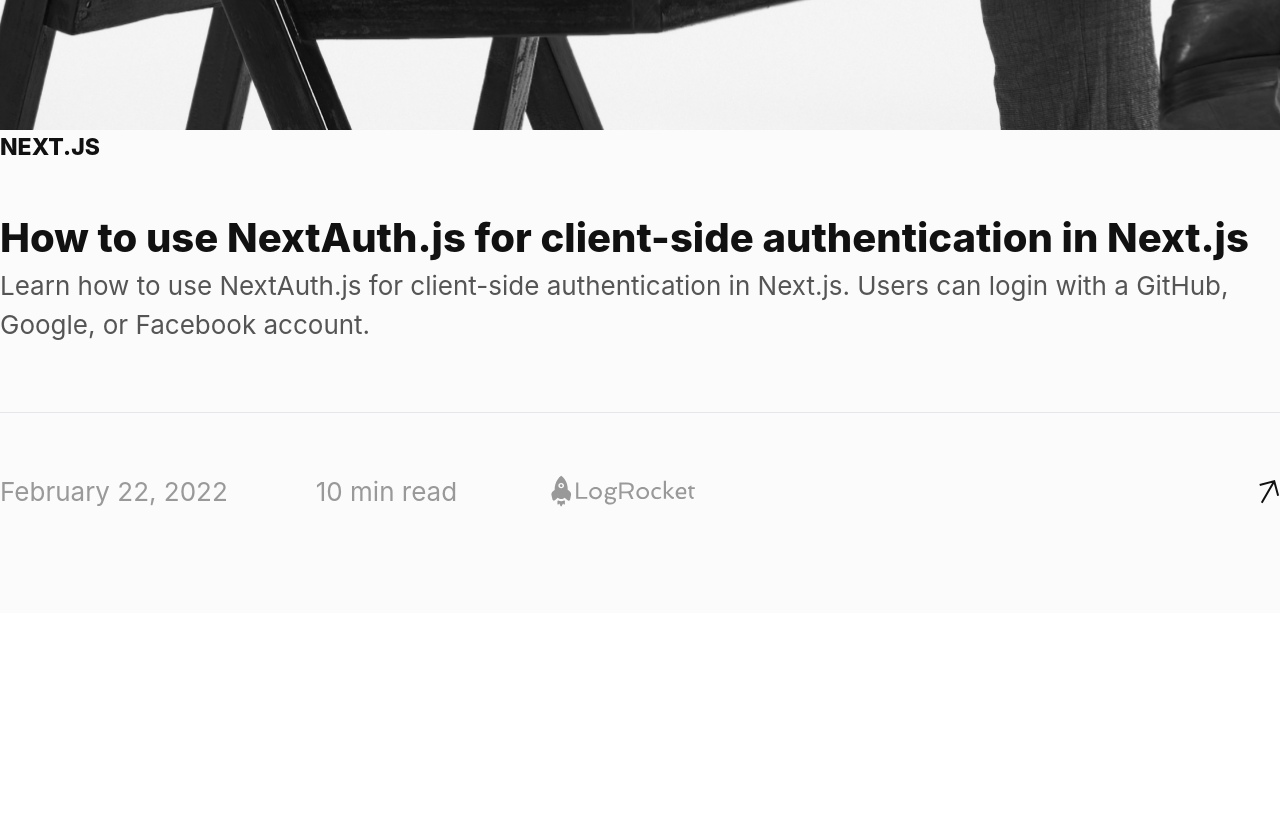
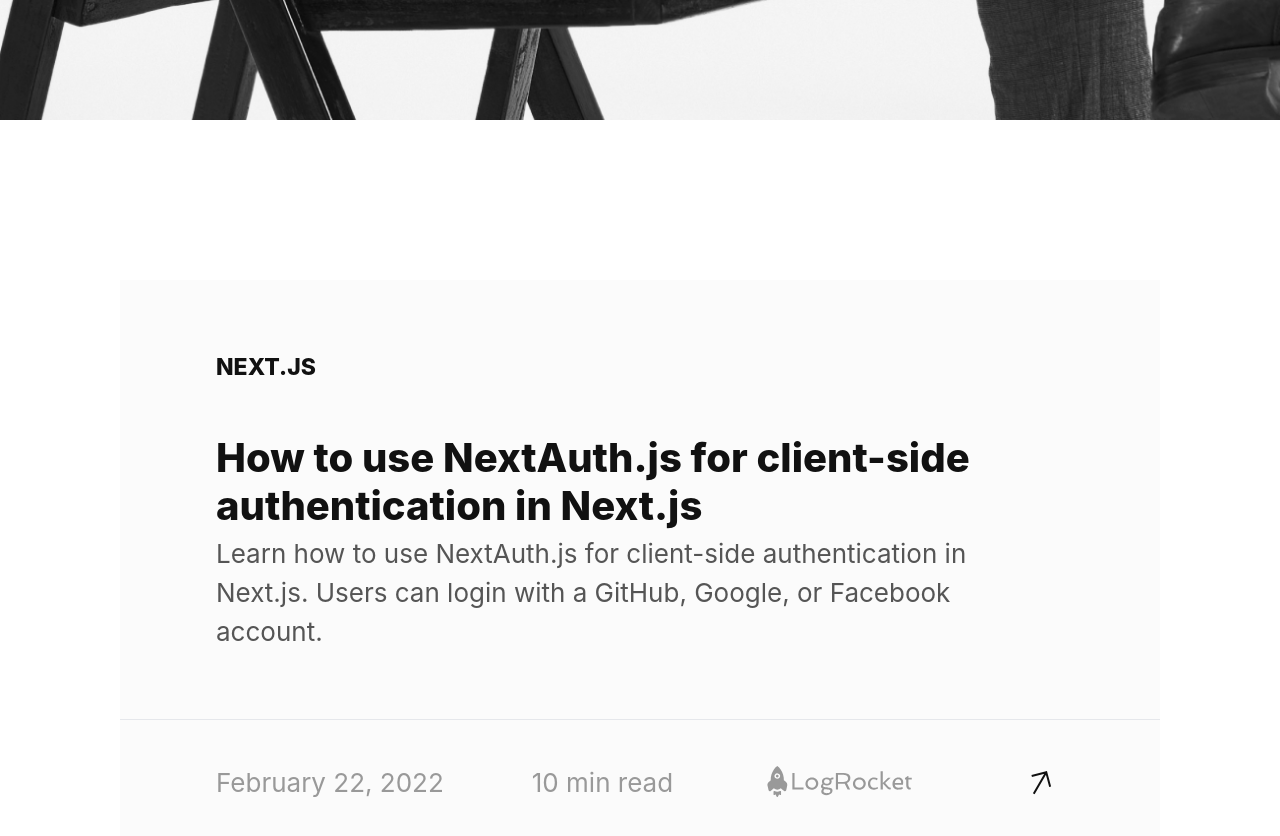
Before and after one commit to ejirocodes/portfolio-1, a Next.js app: page /article in a window 1280 px wide. Shown: the part 580-1416 px from the top of the page. Built offline with nearby package versions, Linux system fonts and the light colour scheme.

Commit message:
implement article card UI

```diff
--- a/components/CardArticle.tsx
+++ b/components/CardArticle.tsx
@@ -5,22 +5,25 @@ import ArrowUp from './shared/ArrowUp';
 const CardArticle: React.FC<Article> = ({ article }) => {
     console.log(article.title)
     return (
-        <article className="bg-[#FBFBFB] w-full md:h-[483px]">
+        <article className="bg-[#FBFBFB] w-full pt-[70px] pb-[55px] ">
             <article className="pb-[68px] border-b-[0.5px] border-solid border-[gray3]">
-                <h2 className="text-dark mb-[49px] text-[23px] font-extrabold uppercase">{article.tech}</h2>
-                <h1 className="text-dark text-[40px] leading-[48px] font-extrabold mb-[4px]">{article.title}</h1>
-                <p className="text-gray5 text-[26px] font-normal">{article.description}</p>
+                <div className="px-[96px]">
+                    <h2 className="text-dark mb-[49px] text-[23px] font-extrabold uppercase">{article.tech}</h2>
+                    <h1 className="text-dark text-[40px] leading-[48px] font-extrabold mb-[4px]">{article.title}</h1>
+                    <p className="text-gray5 text-[26px] font-normal">{article.description}</p>
+
+                </div>
 
             </article>
 
-            <article className="flex items-center justify-between text-gray3 text-[26px]">
+            <article className="flex items-center justify-between text-gray3 text-[26px] pt-[40px] px-[96px]">
                 <div className="flex items-center">
                     <time dateTime={article.date} className="mr-[88px]">{article.date}</time>
                     <p className="mr-[88px]">{article.duration}</p>
-                    <Image src={article.image} alt={article.publisher} width={157}
-                        height={157} />
+
+                    <img src={article.image} alt={article.publisher} />
                 </div>
-                <ArrowUp strokeColour="#111111" />
+                <ArrowUp strokeColour="#111111" url={article.url} />
 
             </article>
         </article>
--- a/components/shared/ArrowUp.tsx
+++ b/components/shared/ArrowUp.tsx
@@ -1,12 +1,11 @@
 import React from 'react'
 
-export default function ArrowUp({ strokeColour }) {
+export default function ArrowUp({ strokeColour, url }) {
     return (
-        <div>
+        <a href={url} target="_blank" className="cursor-pointer hover:bg-red-300  w-[45px] h-[45px] flex items-center justify-center rounded-full" rel="noreferrer">
             <svg width="21" height="25" viewBox="0 0 21 25" fill="none" xmlns="http://www.w3.org/2000/svg">
                 <path d="M18.8887 15.7596L15.2491 2.17631L1.66576 5.81595M15.2491 2.17631L2.75098 23.8237L15.2491 2.17631Z" stroke={strokeColour} strokeWidth="2" strokeLinecap="square" />
             </svg>
-
-        </div>
+        </a>
     )
 }
--- a/pages/article.tsx
+++ b/pages/article.tsx
@@ -11,14 +11,14 @@ const Article: NextPage = () => {
                 <meta name="description" content="Articles, content, post and  writings by Ejiro Asiuwhu" />
             </Head>
 
-            <header className="bg-hero-article md:h-[710px] h-[70vh] bg-fixed bg-cover bg-center flex items-center justify-center">
+            <header className="bg-hero-article md:h-[700px] w-full h-[70vh] bg-fixed bg-cover bg-top flex items-center justify-center">
                 <div className="text-center text-white ">
                     <h1 className="text-[110px] leading-none">Articles</h1>
                     <p className="uppercase">By Ejiro AsiuwHu</p>
 
                 </div>
             </header>
-            <main className="h-screen">
+            <main className="h-screen md:px-[120px] md:pt-[160px]">
                 <section>
                     {articles.map((article) => (
                         <CardArticle article={article} key={article.id} />
```
